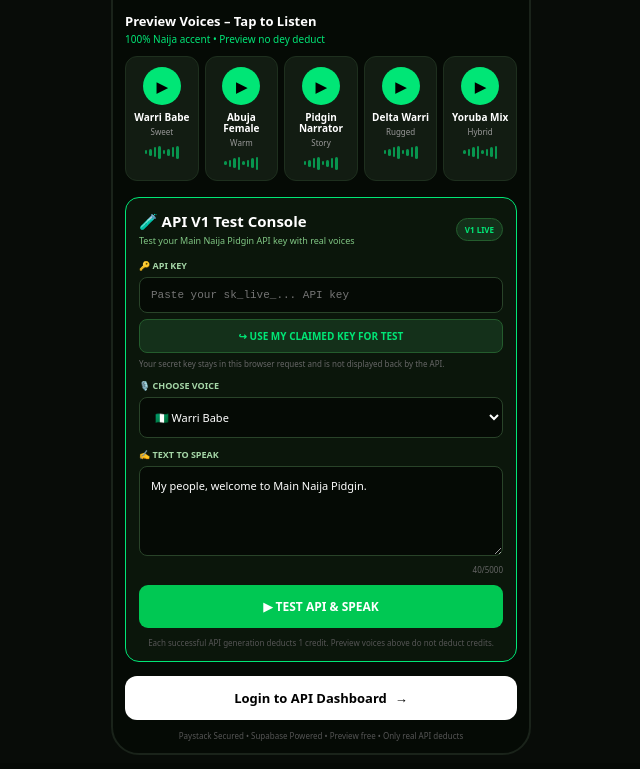
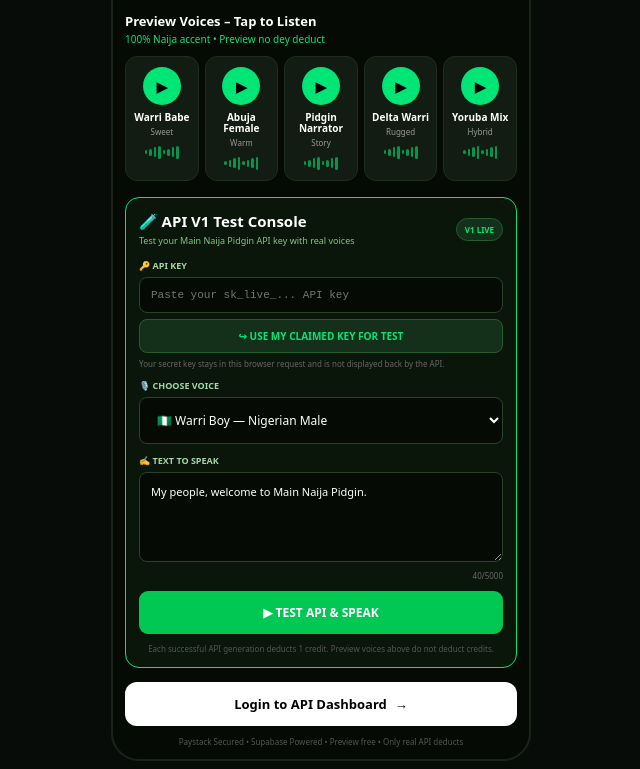
Before and after one commit to tapbombaai-glitch/main-naija-pidgin, a Next.js app: page /marketplace in a window 1280 px wide. Shown: the part 1009-1778 px from the top of the page, without its empty margins (319-959 px from the left). Built offline with nearby package versions, Linux system fonts and the light colour scheme; no server answers; the database is empty.

Commit message:
Update page.tsx

```diff
--- a/app/marketplace/page.tsx
+++ b/app/marketplace/page.tsx
@@ -75,7 +75,7 @@ export default function Marketplace() {
   const [voices, setVoices] = useState<Voice[]>([]);
   const [playingId, setPlayingId] = useState<string | null>(null);
   const [testApiKey, setTestApiKey] = useState("");
-  const [testVoice, setTestVoice] = useState("warri-babe");
+  const [testVoice, setTestVoice] = useState("warri-boy");
   const [testText, setTestText] = useState(
     "My people, welcome to Main Naija Pidgin."
   );
@@ -396,9 +396,6 @@ export default function Marketplace() {
       if (data.credits && typeof data.credits.remaining !== "undefined") {
         setTestRemaining(Number(data.credits.remaining));
         setCreditsLeft(Number(data.credits.remaining));
-        if (testVoice === "warri-babe") {
-          setFreeLeft((current) => current > 0 ? current - 1 : current);
-        }
         setTestMessage(`✅ ${data.voice?.name || "Voice"} generated successfully. 1 credit deducted.`);
       } else {
         setTestMessage(`✅ ${data.voice?.name || "Voice"} generated successfully.`);
@@ -588,9 +585,31 @@ export default function Marketplace() {
 
           <div style={{ marginTop: "10px" }}>
             <div style={{ color: "#A5D6A7", fontSize: "9px", fontWeight: "900", marginBottom: "5px" }}>🎙️ CHOOSE VOICE</div>
-            <select value={testVoice} onChange={(event) => { stopAllAudio(); setTestVoice(event.target.value); setTestAudio(""); }} style={{ width: "100%", background: "#050A05", border: "1px solid #294329", color: "white", padding: "11px", borderRadius: "8px", outline: "none", fontSize: "11px" }}>
-              <option value="warri-babe">🇳🇬 Warri Babe</option>
-              <option value="chairman-voice">🇳🇬 Chairman Voice</option>
+            <select
+              value={testVoice}
+              onChange={(event) => {
+                stopAllAudio();
+                setTestVoice(event.target.value);
+                setTestAudio("");
+                setTestMessage("");
+                setTestError("");
+                setTestRemaining(null);
+              }}
+              style={{
+                width: "100%",
+                background: "#050A05",
+                border: "1px solid #294329",
+                color: "white",
+                padding: "13px",
+                borderRadius: "8px",
+                outline: "none",
+                fontSize: "12px",
+              }}
+            >
+              <option value="warri-boy">🇳🇬 Warri Boy — Nigerian Male</option>
+              <option value="main-naija-pidgin-male-new">
+                🇳🇬 Main Naija Pidgin Male — Studio Voice
+              </option>
             </select>
           </div>
 
@@ -616,7 +635,6 @@ export default function Marketplace() {
           {testAudio && (
             <div style={{ marginTop: "10px", background: "#121C12", border: "1px solid #1E4D2B", borderRadius: "9px", padding: "9px" }}>
               <div style={{ color: "#00E676", fontSize: "9px", fontWeight: "900", marginBottom: "6px" }}>🔊 GENERATED AUDIO</div>
-              {/* FIX: NO autoPlay - we play once via testAudioRef, no double play */}
               <audio ref={testAudioRef} controls src={testAudio} style={{ width: "100%", height: "38px" }} />
             </div>
           )}
```
